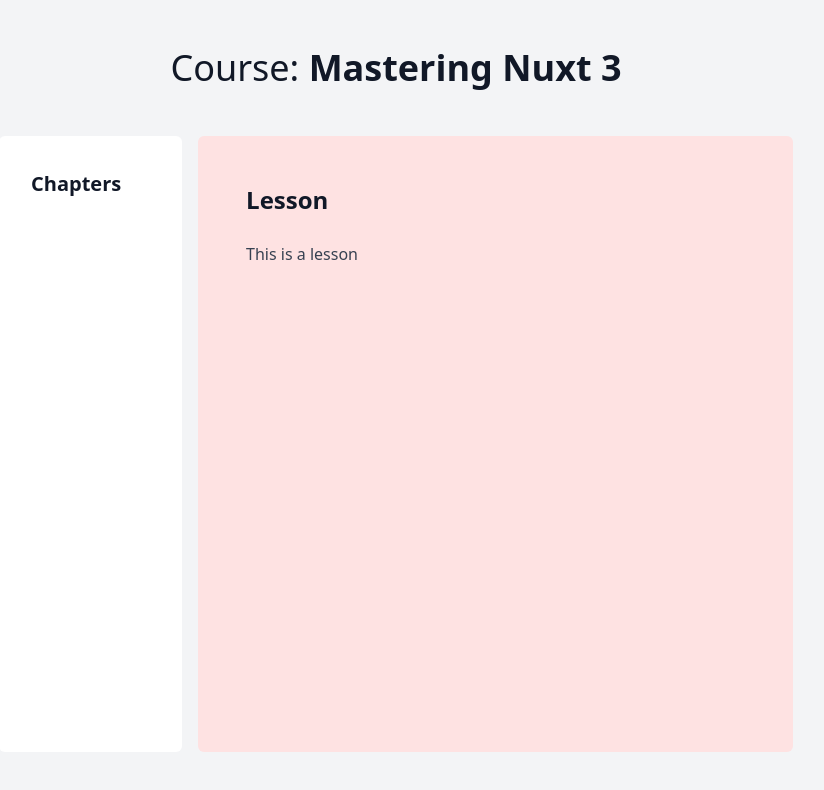
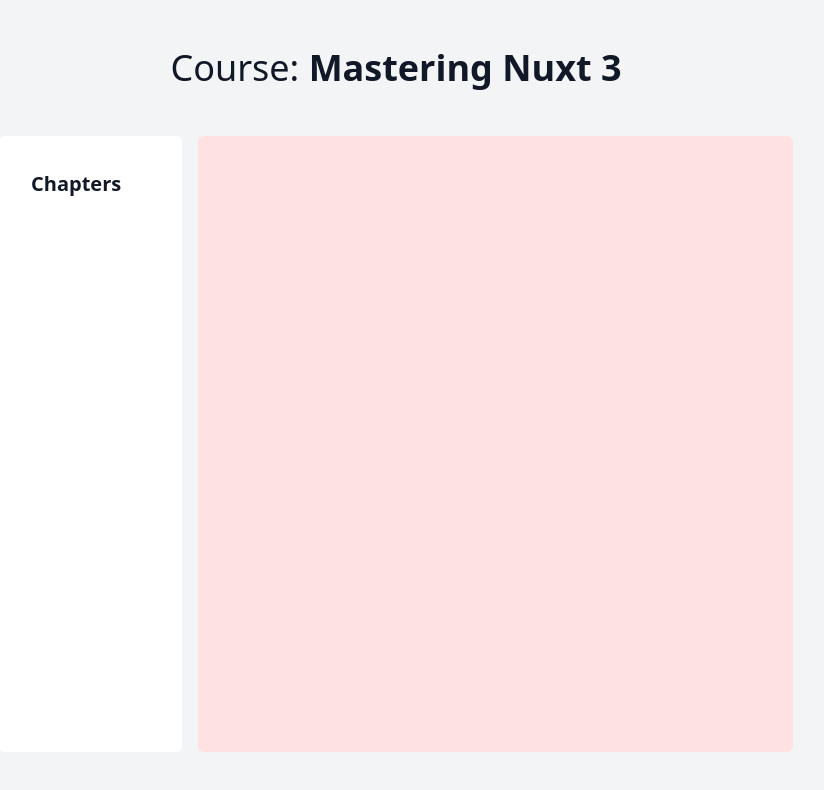
Before and after one commit to Vladimir2011/Mastering-Nuxt-3, a Nuxt app: page /course in a window 1280 px wide. Shown: the top 790 px of the page, without its empty margins (244-1068 px from the left). Built offline with nearby package versions, Linux system fonts and the light colour scheme.

Commit message:
1-3 Nested Routes

```diff
--- a/pages/course.vue
+++ b/pages/course.vue
@@ -20,8 +20,7 @@
       </div>
 
       <div class="prose p-12 bg-red-100 rounded-md w-[65ch]">
-        <h2>Lesson</h2>
-        <p>This is a lesson</p>
+        <NuxtPage />
       </div>
     </div>
   </div>
--- /dev/null
+++ b/pages/course/lesson.vue
@@ -0,0 +1,12 @@
+<template>
+  <h2>Lesson</h2>
+  <p>This is a lesson</p>
+</template>
+
+<script setup lang="ts">
+
+</script>
+
+<style scoped>
+
+</style>
```
